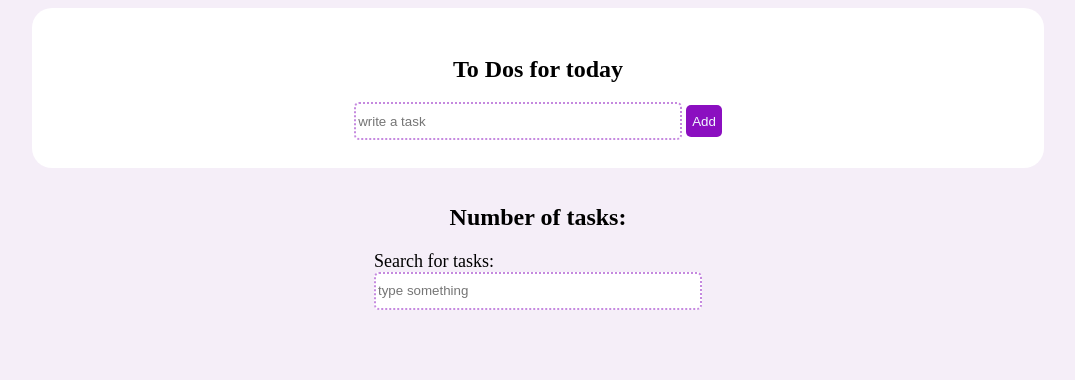
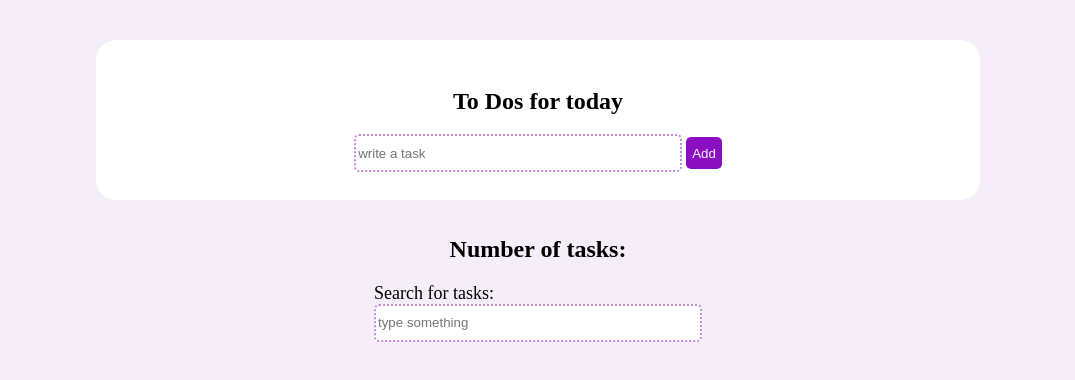
Before and after one commit to almahamans/to-do-list, a website: page main.html in a window 1280 px wide. Shown: the whole page, without its empty margins (102-1177 px from the left). Drawn offline with Linux system fonts and the light colour scheme.

Commit message:
fix style

```diff
--- a/styles.css
+++ b/styles.css
@@ -9,13 +9,14 @@ main{
 }
 .input{
     background-color: white;
-    min-width: 80%;
+    min-width: 70%;
     height: 10rem;
     display: flex;
     flex-direction: column;
     justify-content: center;
     align-items: center;
     border-radius: 20px;
+    margin-top: 2rem;
 }
 .input form{
     display: inline;
@@ -44,7 +45,7 @@ main{
     min-width: 30rem;
     padding: 1rem;
     background-color: white;
-    margin-bottom: 2%;
+    margin-bottom: 1rem;
     border-radius: 20px;
 }
 .btn_style{
```
Also changed, not shown: package.json (added, +14 -0 lines), images/bg-desktop-dark.jpg (deleted), images/bg-desktop-light.jpg (deleted), images/bg-mobile-dark.jpg (deleted), images/bg-mobile-light.jpg (deleted), images/favicon-32x32.png (deleted), images/icon-check.svg (deleted), images/icon-cross.svg (deleted), images/icon-moon.svg (deleted), images/icon-sun.svg (deleted), 1 other file.
